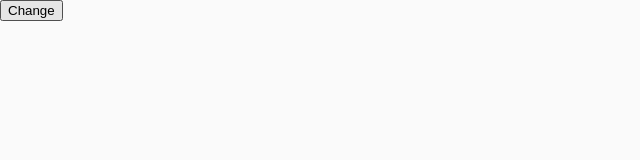
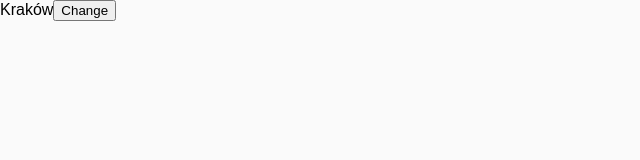
Before and after one commit to Scherlock90/cities-changer, a React (Create React App) app: page / in a window 1280 px wide. Shown: the top 160 px of the page, without its empty margins (0-640 px from the left). Built offline with nearby package versions, Linux system fonts and the light colour scheme.

Commit message:
adding function to giving random cities

```diff
--- a/src/AppHooks.js
+++ b/src/AppHooks.js
@@ -13,25 +13,21 @@ export default function AppHooks () {
             nameCity: "Białystok"
         }
     ])
+    const [activeCity, setActiveCity] = useState(0);
     let len = cities.length;
-    function randomCities (e, cities) {
-        let randCiti = [Math.floor(Math.random() * len)];
-        setCities(cities[randCiti]);
-        return cities
+    function randomCities (activeCity) {
+        setActiveCity(Math.floor(Math.random() * len))
+        return activeCity
     }
-    // let citki = cities.map((cit, i) => {
-    //     return(
-    //     <div key={i}>
-    //         {cit.nameCity}
-    //     </div>)
-    //     }
-    // )
-
-    console.log(cities.nameCity);
+    // function randomCities (e, cities) {
+    //     let randCiti = [Math.floor(Math.random() * len)];
+    //     setCities(cities[randCiti]);
+    //     return cities
+    // }
+    console.log(cities[activeCity].nameCity);
     return(
-        <div>
-            {/* {citki} */}
-            {cities.nameCity}
+        <div key={activeCity}>
+            {cities[activeCity].nameCity}
             <button onClick={e => randomCities(e, cities)}> Change</button>
         </div>
 
```
